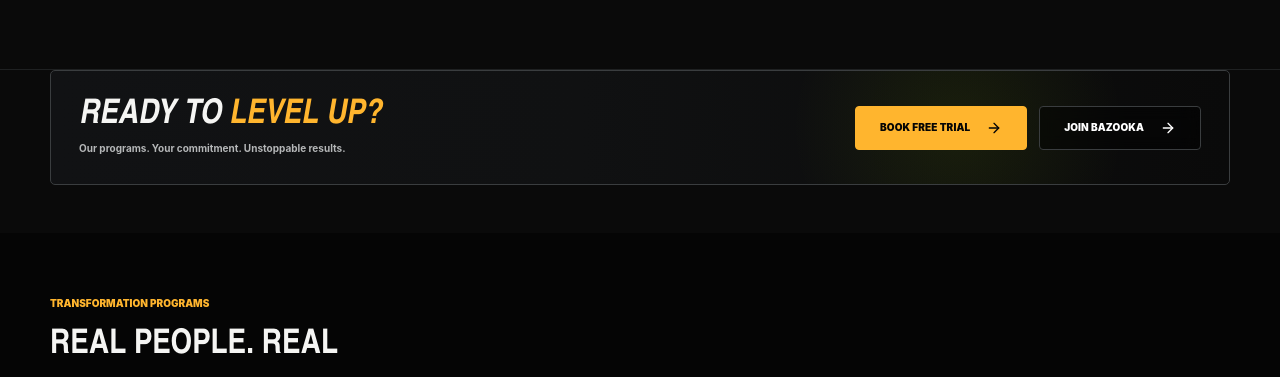
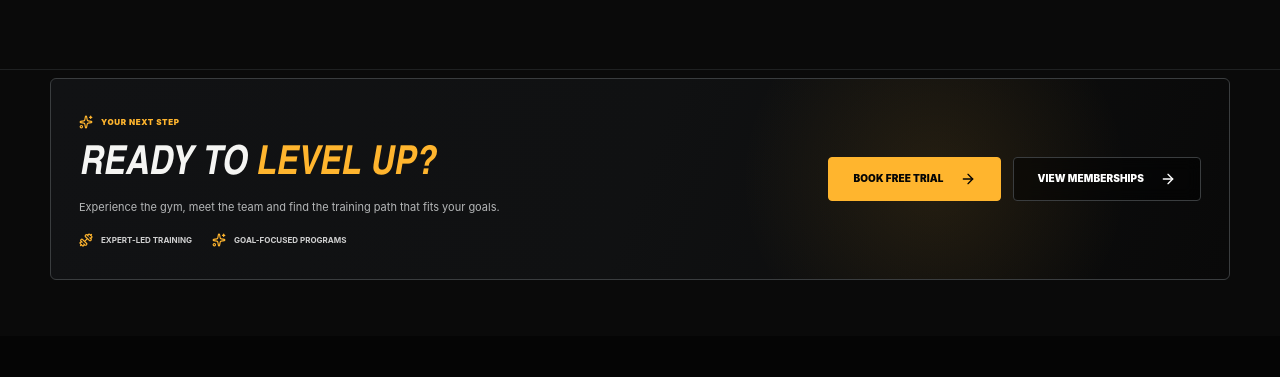
Before and after one commit to Shahzadkhanks19/bazooka-fitness, a Next.js app: page /programs in a window 1280 px wide. Shown: the part 1789-2166 px from the top of the page. Built offline with nearby package versions, Linux system fonts and the light colour scheme.

Commit message:
Polish programs level up CTA

```diff
--- a/components/programs/level-up-cta.tsx
+++ b/components/programs/level-up-cta.tsx
@@ -2,22 +2,30 @@
 
 import Link from "next/link";
 import { motion } from "framer-motion";
-import { ArrowRight } from "lucide-react";
+import { ArrowRight, Dumbbell, Sparkles } from "lucide-react";
 import { outlineButton, primaryButton, reveal, shell } from "./programs-shared";
 
 export default function LevelUpCta() {
   return (
-    <section className="bg-bazooka-soft-black pb-12">
+    <section className="bg-bazooka-soft-black pb-12 pt-2 sm:pb-14">
       <div className={shell}>
-        <motion.div {...reveal} className="relative overflow-hidden rounded-[5px] border border-bazooka-border-strong bg-[linear-gradient(90deg,#111214_0%,#101112_45%,#0a0a0a_100%)] px-7 py-7 md:flex md:items-center md:justify-between">
-          <div className="pointer-events-none absolute inset-y-0 right-0 w-[46%] bg-[radial-gradient(circle_at_center,rgba(182,240,0,.08),transparent_60%)]" />
-          <div className="relative">
-            <h2 className="font-display text-[34px] font-black uppercase italic leading-none">Ready To <span className="text-bazooka-lime">Level Up?</span></h2>
-            <p className="mt-2 text-[10px] font-bold text-bazooka-text-secondary">Our programs. Your commitment. Unstoppable results.</p>
+        <motion.div
+          {...reveal}
+          className="group relative overflow-hidden rounded-[6px] border border-bazooka-border-strong bg-[linear-gradient(110deg,#111214_0%,#101112_50%,#090909_100%)] px-5 py-7 transition-all duration-300 hover:border-bazooka-lime/60 sm:px-7 sm:py-8 lg:flex lg:items-center lg:justify-between lg:gap-8"
+        >
+          <div className="pointer-events-none absolute inset-y-0 right-0 w-[65%] bg-[radial-gradient(circle_at_center,rgba(255,181,46,.10),transparent_62%)] sm:w-[50%]" />
+          <div className="relative min-w-0">
+            <span className="inline-flex items-center gap-2 text-[8px] font-black uppercase tracking-[.08em] text-bazooka-lime"><Sparkles className="size-3.5" /> Your Next Step</span>
+            <h2 className="font-display mt-3 max-w-full text-[30px] font-black uppercase italic leading-[.94] min-[380px]:text-[34px] sm:text-[40px]">Ready To <span className="text-bazooka-lime">Level Up?</span></h2>
+            <p className="mt-3 max-w-[520px] text-[10px] leading-5 text-bazooka-text-secondary sm:text-[11px]">Experience the gym, meet the team and find the training path that fits your goals.</p>
+            <div className="mt-4 flex flex-wrap gap-x-5 gap-y-2 text-[8px] font-bold uppercase text-white/80">
+              <span className="inline-flex items-center gap-2"><Dumbbell className="size-3.5 text-bazooka-lime" /> Expert-led training</span>
+              <span className="inline-flex items-center gap-2"><Sparkles className="size-3.5 text-bazooka-lime" /> Goal-focused programs</span>
+            </div>
           </div>
-          <div className="relative mt-5 flex flex-wrap gap-3 md:mt-0">
-            <Link href="/book-free-trial" className={primaryButton}>Book Free Trial <ArrowRight className="size-4" /></Link>
-            <Link href="/memberships" className={outlineButton}>Join Bazooka <ArrowRight className="size-4" /></Link>
+          <div className="relative mt-6 grid w-full gap-3 sm:flex sm:flex-wrap lg:mt-0 lg:w-auto lg:shrink-0">
+            <Link href="/book-free-trial" className={`${primaryButton} w-full sm:w-auto`}>Book Free Trial <ArrowRight className="size-4" /></Link>
+            <Link href="/memberships" className={`${outlineButton} w-full sm:w-auto`}>View Memberships <ArrowRight className="size-4" /></Link>
           </div>
         </motion.div>
       </div>
```
